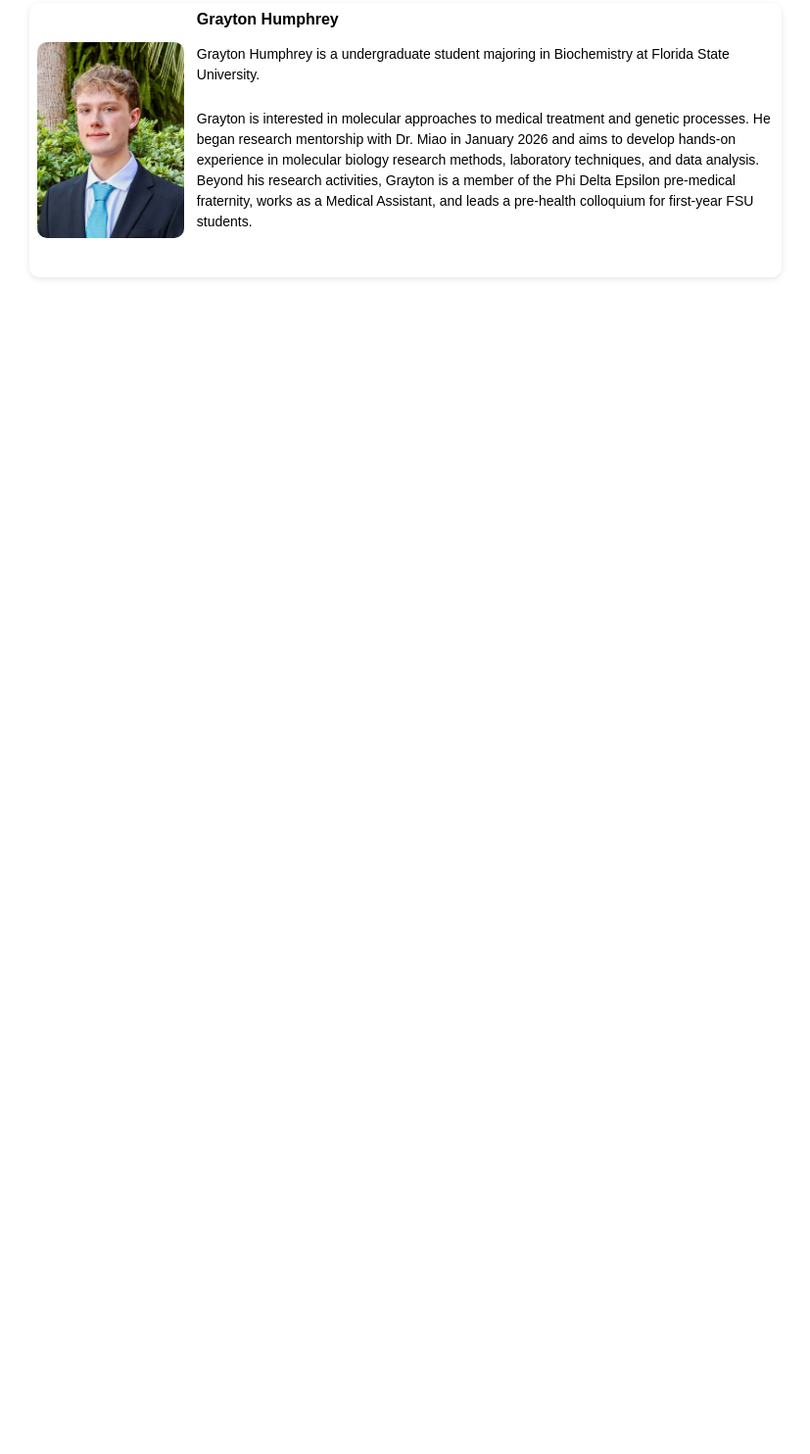
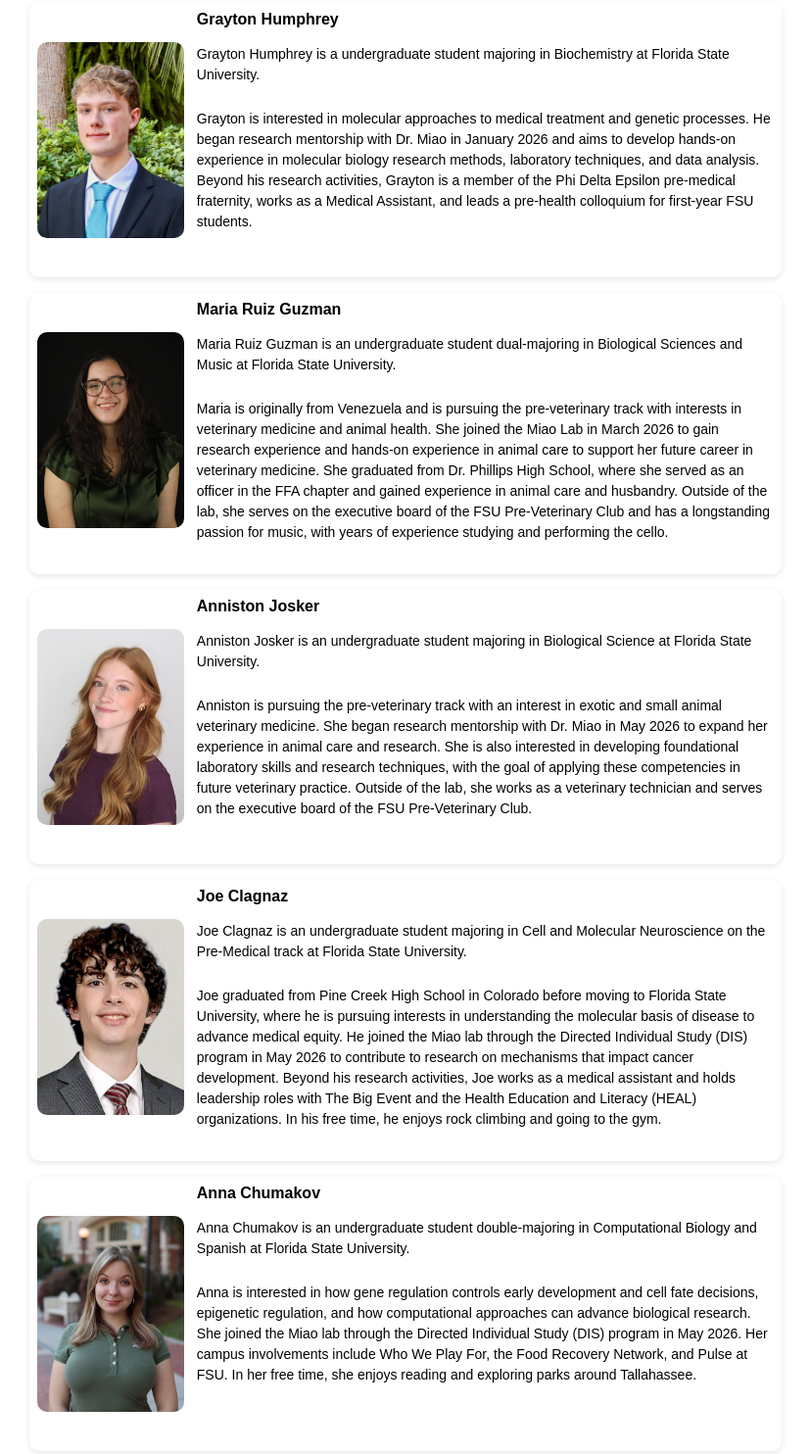
Before and after one commit to liyun-miao/lab-website, a plain HTML site: page people.html in a window 1280 px wide. Shown: the part 2012-3496 px from the top of the page at 98% size, without its empty margins (226-1053 px from the left). Before the commit the page ends 2327 px from the top, so only its background shows below. Drawn offline with Linux system fonts and the light colour scheme.

Commit message:
Update 5-26-2016

```diff
--- a/people.html
+++ b/people.html
@@ -168,6 +168,78 @@
           </div>
         </div>
 
+        <!-- Student 6 -->
+        <div class="person">
+          <img src="images/headshots/Maria_Ruiz_Guzman.jpg" alt="Maria Ruiz Guzman">
+          <div class="person-info">
+            <b>Maria Ruiz Guzman</b>
+            <p>
+              Maria Ruiz Guzman is an undergraduate student dual-majoring in Biological Sciences and Music at Florida State University.
+            </p>
+            <p>
+              Maria is originally from Venezuela and is pursuing the pre-veterinary track with interests in veterinary medicine and animal health. She joined the Miao Lab in March 2026 to gain research experience and hands-on experience in animal care to support her future career in veterinary medicine. She graduated from Dr. Phillips High School, where she served as an officer in the FFA chapter and gained experience in animal care and husbandry. Outside of the lab, she serves on the executive board of the FSU Pre-Veterinary Club and has a longstanding passion for music, with years of experience studying and performing the cello.
+            </p>
+          </div>
+        </div>
+
+        <!-- Student 7 -->
+        <div class="person">
+          <img src="images/headshots/Anniston_Josker.jpg" alt="Anniston Josker">
+          <div class="person-info">
+            <b>Anniston Josker</b>
+            <p>
+              Anniston Josker is an undergraduate student majoring in Biological Science at Florida State University.
+            </p>
+            <p>
+              Anniston is pursuing the pre-veterinary track with an interest in exotic and small animal veterinary medicine. She began research mentorship with Dr. Miao in May 2026 to expand her experience in animal care and research. She is also interested in developing foundational laboratory skills and research techniques, with the goal of applying these competencies in future veterinary practice. Outside of the lab, she works as a veterinary technician and serves on the executive board of the FSU Pre-Veterinary Club.
+            </p>
+          </div>
+        </div>
+
+        <!-- Student 8 -->
+        <div class="person">
+          <img src="images/headshots/Joe_Clagnaz.jpeg" alt="Joe Clagnaz">
+          <div class="person-info">
+            <b>Joe Clagnaz</b>
+            <p>
+              Joe Clagnaz is an undergraduate student majoring in Cell and Molecular Neuroscience on the Pre-Medical track at Florida State University.
+            </p>
+            <p>
+              Joe graduated from Pine Creek High School in Colorado before moving to Florida State University, where he is pursuing interests in understanding the molecular basis of disease to advance medical equity. He joined the Miao lab through the Directed Individual Study (DIS) program in May 2026 to contribute to research on mechanisms that impact cancer development. Beyond his research activities, Joe works as a medical assistant and holds leadership roles with The Big Event and the Health Education and Literacy (HEAL) organizations. In his free time, he enjoys rock climbing and going to the gym.
+            </p>
+          </div>
+        </div>
+
+        <!-- Student 9 -->
+        <div class="person">
+          <img src="images/headshots/Anna_Chumakov.jpg" alt="Anna Chumakov">
+          <div class="person-info">
+            <b>Anna Chumakov</b>
+            <p>
+              Anna Chumakov is an undergraduate student double-majoring in Computational Biology and Spanish at Florida State University.
+            </p>
+            <p>
+              Anna is interested in how gene regulation controls early development and cell fate decisions, epigenetic regulation, and how computational approaches can advance biological research. She joined the Miao lab through the Directed Individual Study (DIS) program in May 2026. Her campus involvements include Who We Play For, the Food Recovery Network, and Pulse at FSU. In her free time, she enjoys reading and exploring parks around Tallahassee.
+            </p>
+          </div>
+        </div>
+
+
+
+
+
+
+
+
+
+
+
+
+
+
+
+
+
 
       </div>
     </div>
```
Also changed, not shown: images/headshots/Anna_Chumakov.jpg (added), images/headshots/Anniston_Josker.jpg (added), images/headshots/Joe_Clagnaz.jpeg (added), images/headshots/Maria_Ruiz_Guzman.jpg (added).
